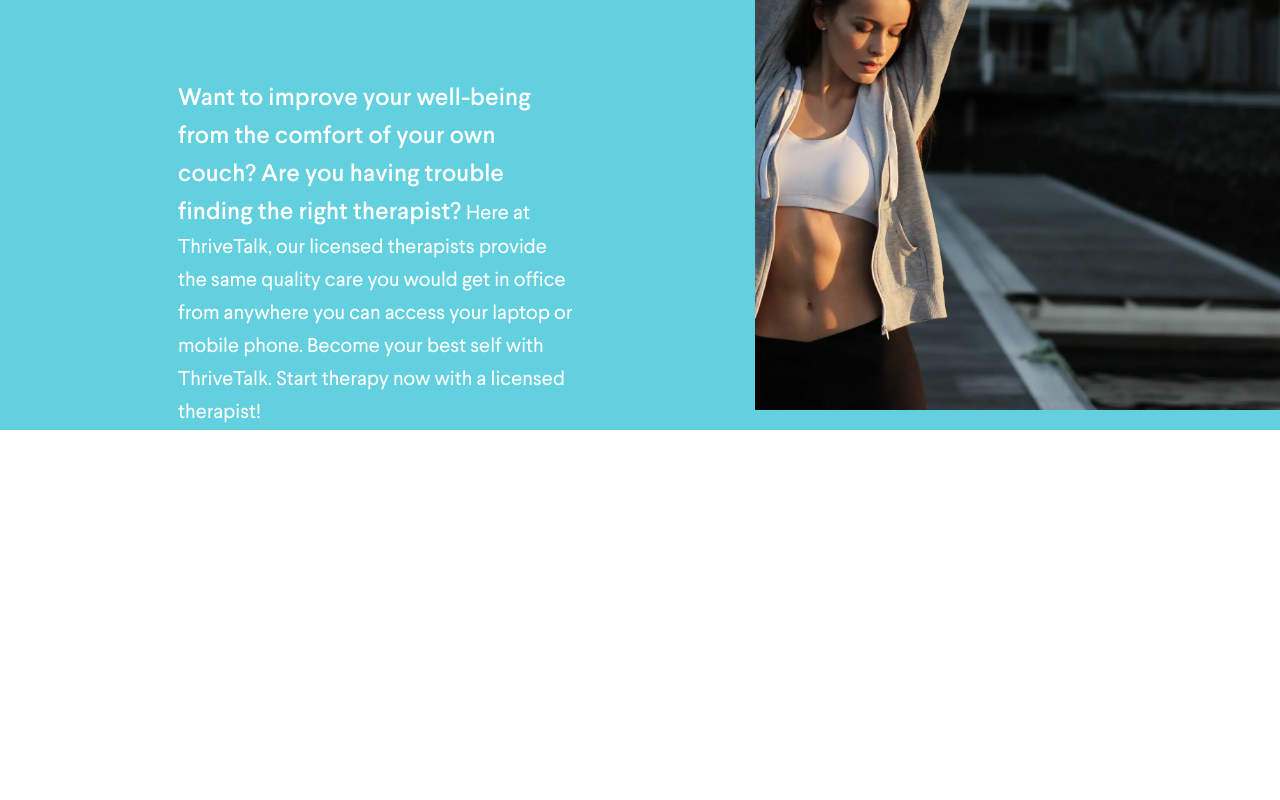
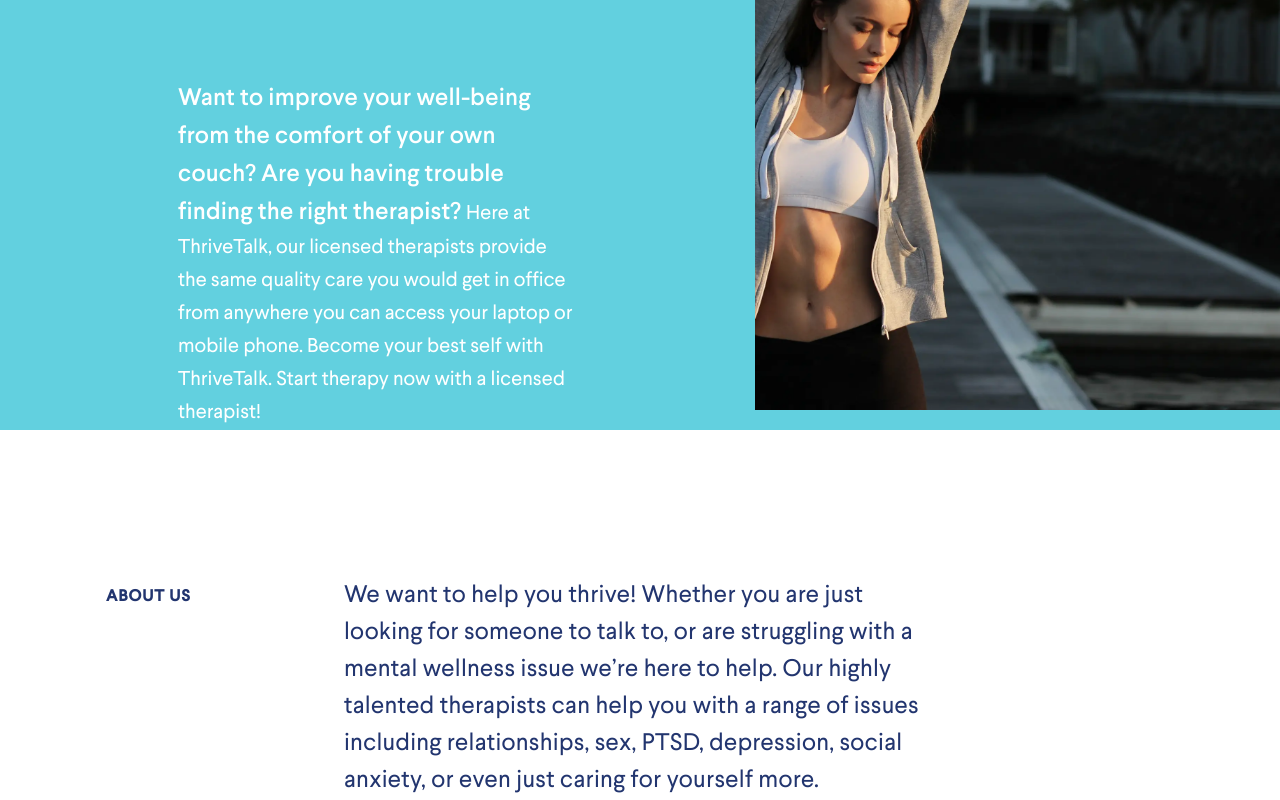
Before and after one commit to NikitaVirachev/thrivetalk-landing-page, a plain HTML site: page index.html in a window 1280 px wide. Shown: the part 1036-1836 px from the top of the page. Before the commit the page ends 1466 px from the top, so only its background shows below. Drawn offline with Linux system fonts and the light colour scheme.

Commit message:
feat: add about-us section

```diff
--- a/css/style.css
+++ b/css/style.css
@@ -233,3 +233,33 @@
   background-size: cover;
   background-position: 50% center;
 }
+
+/**************************/
+/* ABOUT US SECTION */
+/**************************/
+
+.about-us {
+  max-width: 144rem;
+  margin: 0 auto;
+  padding: 12.5rem 10.6rem 0 10.6rem;
+  display: flex;
+  flex-direction: column;
+}
+
+.about-us-header {
+  font-size: 1.6rem;
+  line-height: 2.3rem;
+  letter-spacing: 0.06em;
+  color: #22356f;
+
+  transform: translate(0, 130%);
+}
+
+.about-us-description {
+  align-self: center;
+  width: 59.2rem;
+  font-size: 2.4rem;
+  line-height: 3.7rem;
+  letter-spacing: 0.011em;
+  color: #22356f;
+}
--- a/index.html
+++ b/index.html
@@ -70,6 +70,19 @@
           <div class="why-us-img-box"></div>
         </div>
       </div>
+
+      <div class="about-us-section">
+        <div class="about-us">
+          <h2 class="about-us-header">ABOUT US</h2>
+          <p class="about-us-description">
+            We want to help you thrive! Whether you are just looking for someone
+            to talk to, or are struggling with a mental wellness issue we’re
+            here to help. Our highly talented therapists can help you with a
+            range of issues including relationships, sex, PTSD, depression,
+            social anxiety, or even just caring for yourself more.
+          </p>
+        </div>
+      </div>
     </main>
   </body>
 </html>
```
